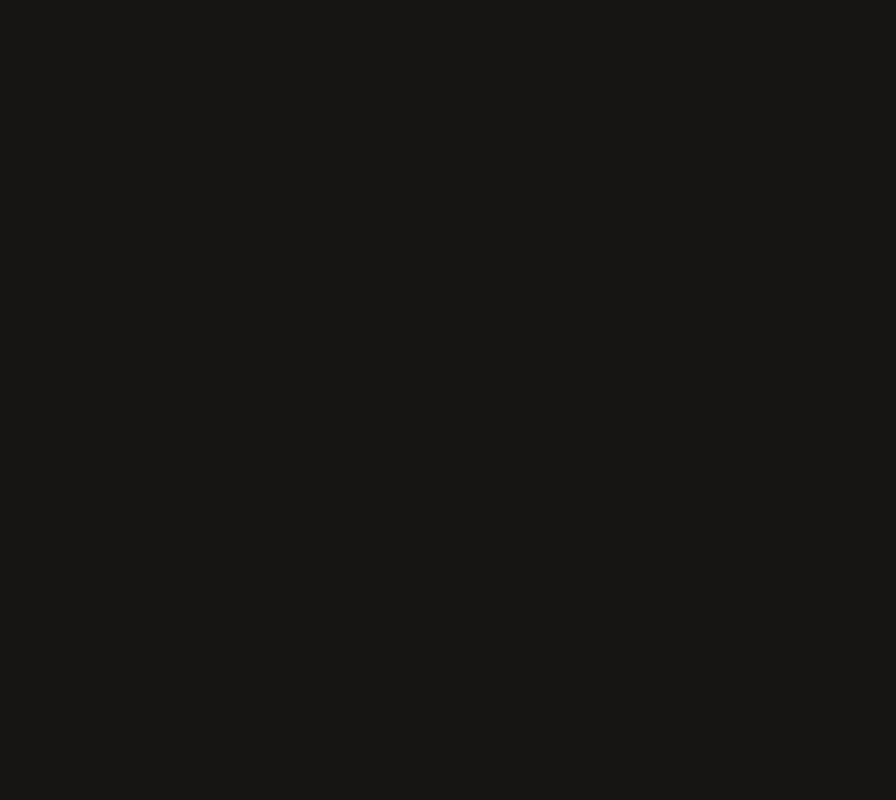
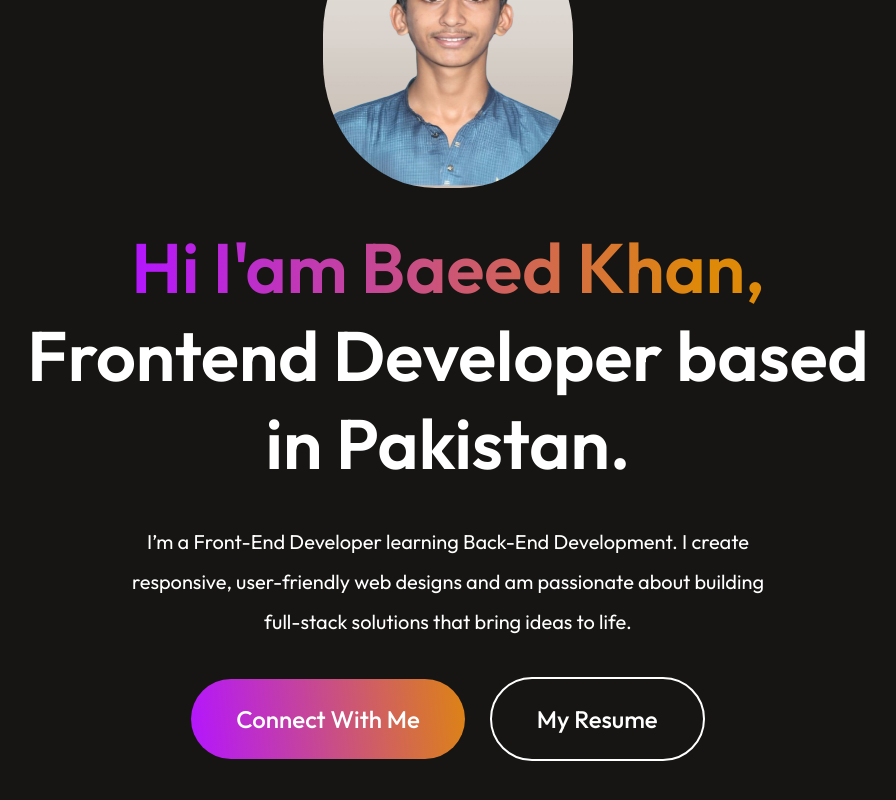
Before and after one commit to BaeedKhan91/portfolio-web, a React (Vite) app: page / in a window 1280 px wide. Shown: the part 298-1098 px from the top of the page, without its empty margins (192-1088 px from the left). Before the commit the page ends 820 px from the top, so only its background shows below. Built offline with nearby package versions, Linux system fonts and the light colour scheme; a web font is replaced by a local one.

Commit message:
complete hero section

```diff
--- a/src/App.jsx
+++ b/src/App.jsx
@@ -1,11 +1,13 @@
 import React ,{ useState } from 'react'
 import Navbar from './component/Navbar/Navbar'
+import Hero from './component/Hero/Hero'
 function App() {
 
 
   return (
     <>
     <Navbar/>
+    <Hero/>
     </>
   )
 }
--- /dev/null
+++ b/src/component/Hero/Hero.css
@@ -0,0 +1,58 @@
+.hero{
+    display: flex;
+    align-items: center;
+    flex-direction: column;
+    gap: 35px;
+}
+.hero img{
+    margin-top: 70px;
+}
+.hero h1{
+    text-align: center;
+    width: 70%;
+    font-size: 70px;
+    font-weight: 600;
+
+}
+.hero h1 span{
+    background: linear-gradient(270deg, #DF8908 10%, #B415FF 100%);
+    background-clip: text;
+    -webkit-background-clip: text;
+    -webkit-text-fill-color: transparent;
+}
+.hero p{
+    width: 50%;
+    text-align :center;
+    font-size: 20px;
+    line-height: 40px;
+
+}
+
+.hero-action{
+    display: flex;
+    align-items: center;
+    gap: 25px;
+    font-size: 24px;
+    font-weight: 500;
+    margin-bottom: 50px;
+}
+.hero-connect{
+    padding: 25px 45px;
+    border-radius: 50px;
+    background: linear-gradient(264deg, #DF8908 -5.09%, #B415FF 100%);
+    cursor: pointer;
+
+}
+.hero-resume{
+    padding: 25px 45px;
+    border-radius: 50px;
+    border: 2px solid #fff;
+    cursor: pointer;
+
+}
+.hero-connect:hover{
+    border: 2px solid white;
+}
+.hero-resume:hover{
+    border:2px solid #B415FF;
+}
--- /dev/null
+++ b/src/component/Hero/Hero.jsx
@@ -0,0 +1,23 @@
+import React from 'react'
+import profile_img from './../../assets/fiver.png'
+import './Hero.css'
+
+
+function Hero() {
+  return (
+    <div className='hero'>
+    <img src={profile_img} alt="" width="250" height="280" style={{
+        borderRadius:'45%'
+    }} />
+    <h1> <span> Hi I'am Baeed Khan,</span> Frontend Developer based in Pakistan.</h1>
+    <p>I’m a Front-End Developer learning Back-End Development. I create responsive, user-friendly web designs and am passionate about building full-stack solutions that bring ideas to life. </p>
+   <div className="hero-action">
+    <div className="hero-connect">Connect With Me</div>
+    <div className="hero-resume">My Resume</div>
+   </div>
+
+    </div>
+  )
+}
+
+export default Hero
--- a/src/component/Navbar/Navbar.jsx
+++ b/src/component/Navbar/Navbar.jsx
@@ -22,3 +22,5 @@ function Navbar() {
 }
 
 export default Navbar
+
+// https://www.youtube.com/watch?v=hkHHwA-vEyQ&list=WL&index=4
```
Also changed, not shown: src/assets/fiver.png (added).
